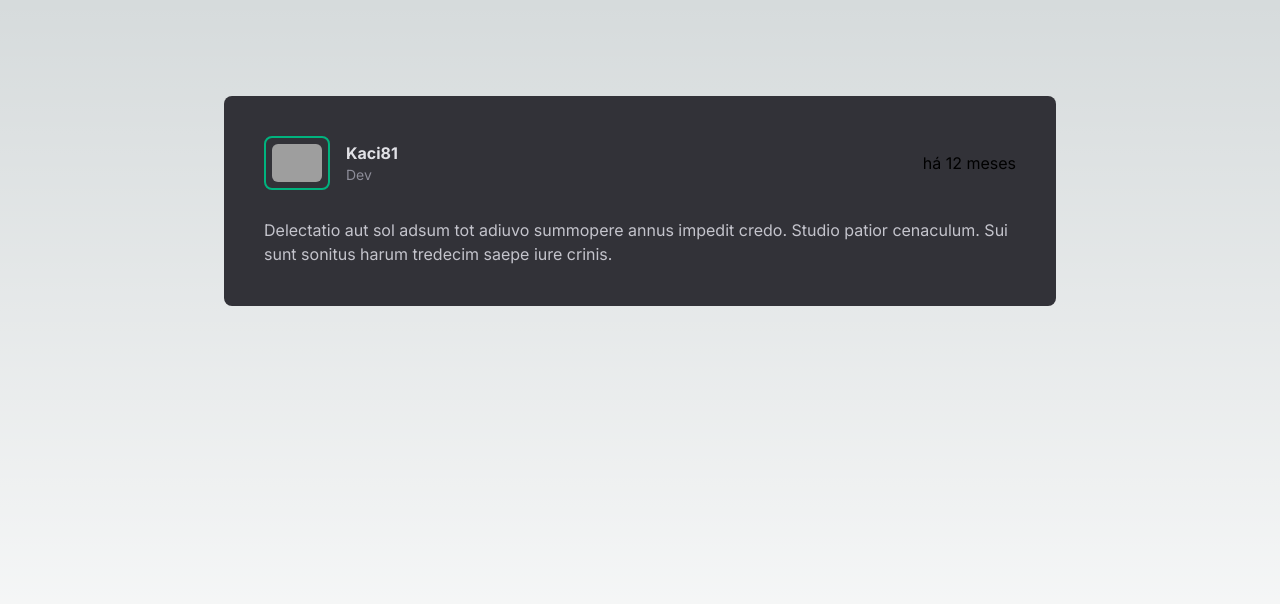
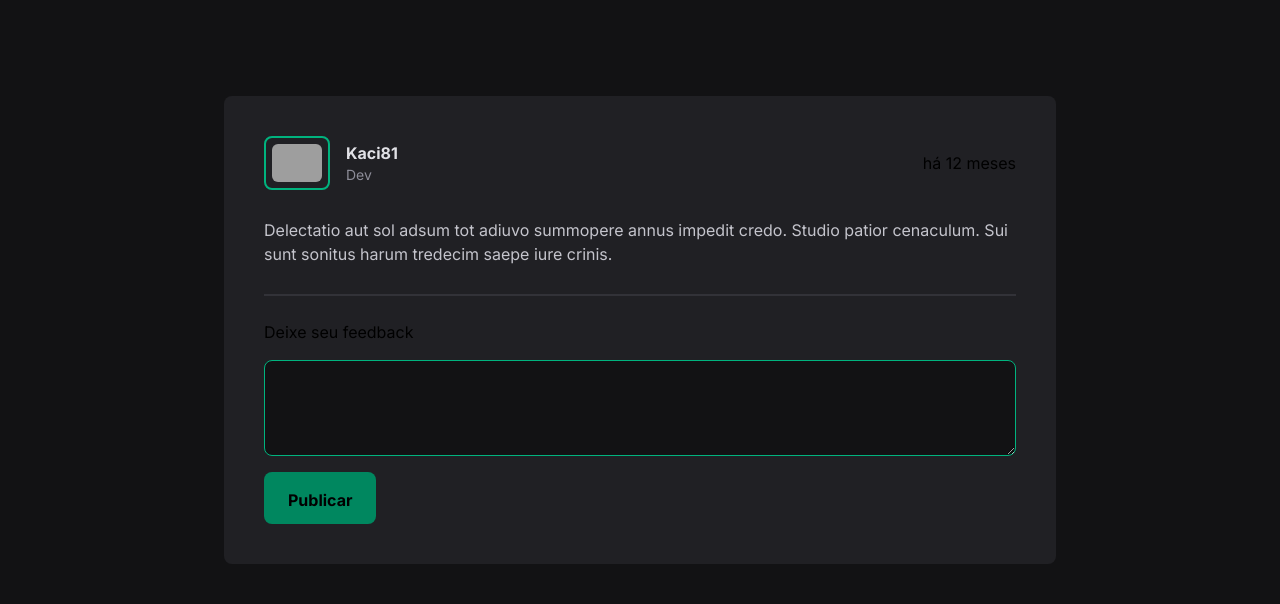
Before and after one commit to AldoWa/feed-socket, a Next.js app: page / in a window 1280 px wide. Shown: the top 604 px of the page. Built offline with nearby package versions, Linux system fonts and the light colour scheme; grey boxes are pictures that could not be loaded.

Commit message:
:sparkles: feat: ending post

```diff
--- a/src/components/Post.tsx
+++ b/src/components/Post.tsx
@@ -38,7 +38,7 @@ export function Post() {
   }
 
   return (
-    <section className='bg-[#323238] rounded-lg p-10 max-w-[832px]' >
+    <section className='bg-[#202024] rounded-lg p-10 max-w-[832px]' >
       <div className='flex items-center justify-between'>
         <div className='flex items-center'>
           <div className='mr-4 border-2 border-[#00B37E] p-[6px] rounded-lg'>
@@ -61,6 +61,16 @@ export function Post() {
       <p className='max-w-[752px] text-[#C4C4CC] text-base mt-7'>
         {post.content}
       </p>
+
+      <div className='border mt-7 mb-6 border-[#323238]'></div>
+
+      <form action="" className='flex flex-col'>
+        <label htmlFor="comment">Deixe seu feedback</label>
+        <textarea name="comment" id="comment" className='
+        mt-4 min-h-24 rounded-lg border-[#00B37E] border
+        bg-[#121214] text-[#C4C4CC] text-base font-normal pr-4 py-2 pl-4'></textarea>
+        <button type='submit' className='self-start bg-[#00875F] pr-6 pl-6 pt-4 pb-[12px] mt-4 rounded-lg font-bold text-base'>Publicar</button>
+      </form>
     </section>
   );
 }
@@ -68,7 +78,7 @@ export function Post() {
 function PostSkeleton() {
   const shimmer =
     'before:absolute before:inset-0 before:-translate-x-full before:animate-[shimmer_2s_infinite] before:bg-gradient-to-r before:from-transparent before:via-white/60 before:to-transparent';
-  return (<section className={`${shimmer} relative overflow-hidden rounded-lg p-10 min-w-[832px] bg-[#323238] shadow-sm`}>
+  return (<section className={`${shimmer} relative overflow-hidden rounded-lg p-10 min-w-[832px] bg-[#202024] shadow-sm`}>
     <div className='flex items-center'>
       <div className='mr-4 border-2 border-[#00B37E] p-[6px] rounded-lg'>
         <div className='w-10 h-10 bg-gray-300 rounded-md'></div>
--- a/src/pages/index.tsx
+++ b/src/pages/index.tsx
@@ -6,7 +6,7 @@ const inter = Inter({ subsets: ["latin"] });
 export default function Home() {
   return (
     <main
-      className={`flex min-h-screen flex-col items-center justify-between p-24 ${inter.className}`}
+      className={`flex min-h-screen flex-col items-center justify-between p-24 bg-[#121214] ${inter.className}`}
     >
       <Post/>
     </main>
```
